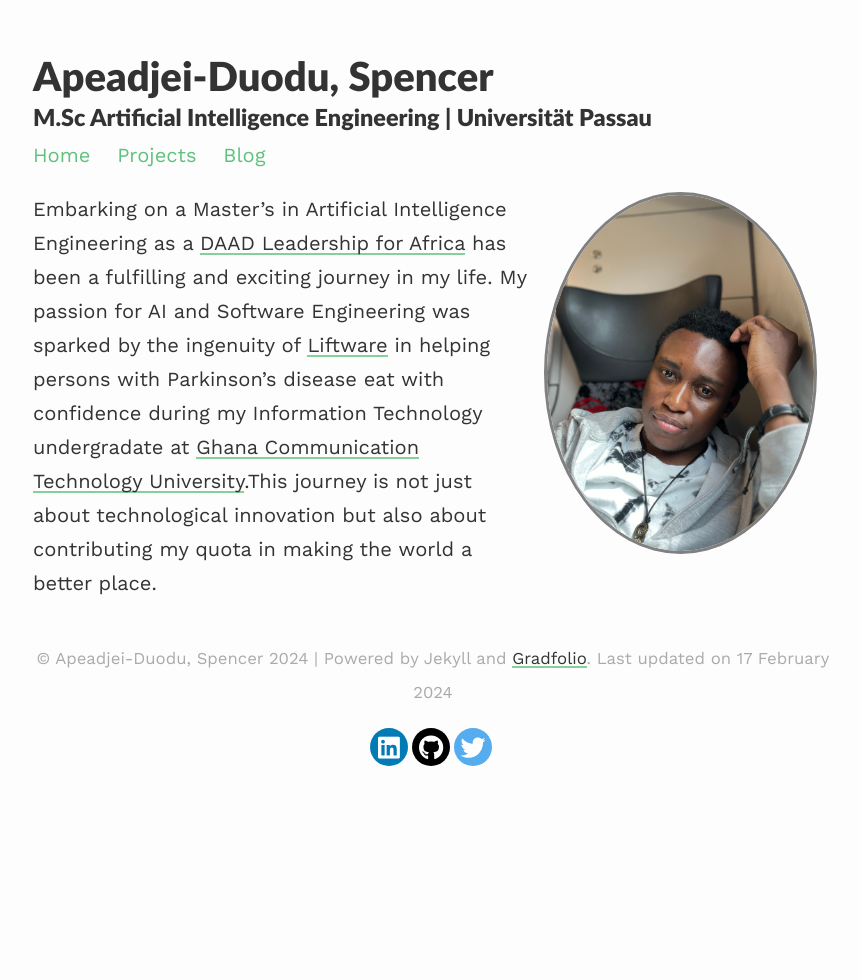
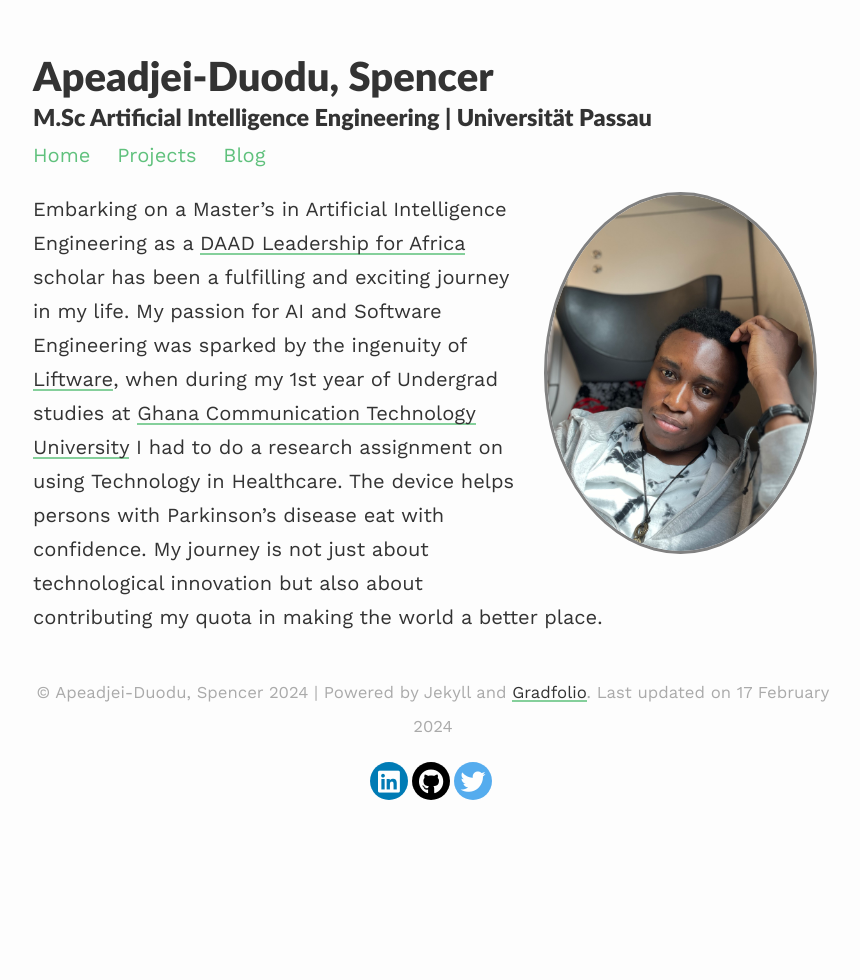
Before and after one commit to adkSpence/adkspence.github.io, a Jekyll site: the page built from index.md, in a window 1280 px wide. Shown: the whole page, without its empty margins (207-1067 px from the left). Built offline with Jekyll 4.4.1, drawn with Linux system fonts in a browser that asks for light colours; nearby versions of some CDN libraries.

Commit message:
Updated portfolio about

```diff
--- a/index.md
+++ b/index.md
@@ -7,4 +7,4 @@ profile:
 published: true
 ---
 
-Embarking on a Master's in Artificial Intelligence Engineering as a [DAAD Leadership for Africa](https://www.daad.de/en/the-daad/what-we-do/sustainable-development/funding-programmes/funding-programmes-for-students-a-z/leadership-for-africa/){:target="_blank"} has been a fulfilling and exciting journey in my life. My passion for AI and Software Engineering was sparked by the ingenuity of [Liftware](https://www.liftware.com/){:target="_blank"} in helping persons with Parkinson's disease eat with confidence during my Information Technology undergradate at [Ghana Communication Technology University](https://site.gctu.edu.gh/){:target="_blank"}.This journey is not just about technological innovation but also about contributing my quota in making the world a better place.
+Embarking on a Master's in Artificial Intelligence Engineering as a [DAAD Leadership for Africa](https://www.daad.de/en/the-daad/what-we-do/sustainable-development/funding-programmes/funding-programmes-for-students-a-z/leadership-for-africa/){:target="_blank"} scholar has been a fulfilling and exciting journey in my life. My passion for AI and Software Engineering was sparked by the ingenuity of [Liftware](https://www.liftware.com/){:target="_blank"}, when during my 1st year of Undergrad studies at [Ghana Communication Technology University](https://site.gctu.edu.gh/){:target="_blank"} I had to do a research assignment on using Technology in Healthcare. The device helps persons with Parkinson's disease eat with confidence. My journey is not just about technological innovation but also about contributing my quota in making the world a better place.
```
